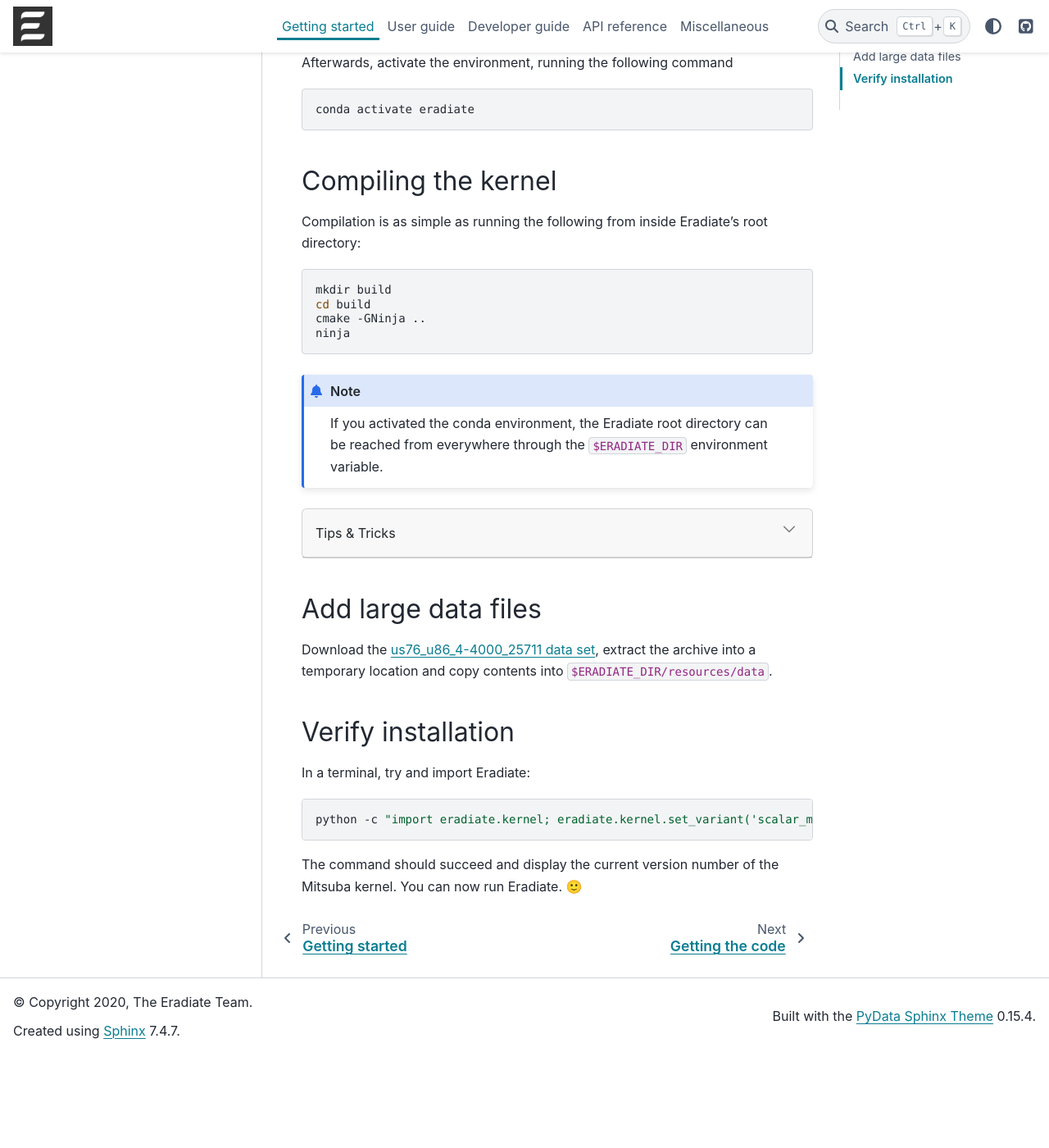
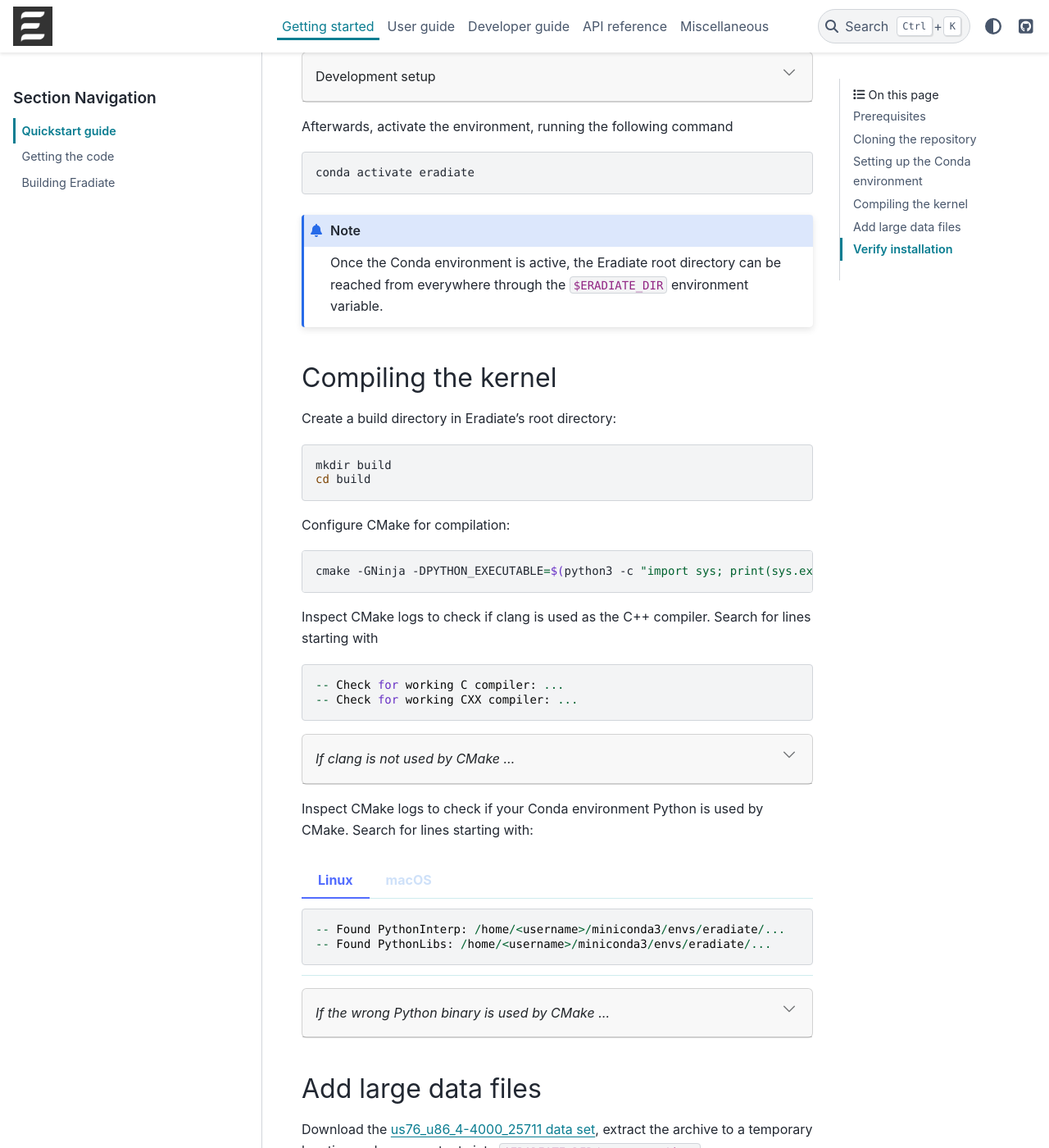
Before and after one commit to eradiate/eradiate, a Sphinx documentation site: the page built from docs/rst/getting_started/quickstart.rst, in a window 1280 px wide and 1400 px high, scrolled down 1635 px. Shown: the whole window at 82% size. Built offline with Sphinx 7.4.7 and the PyData theme 0.15.4, drawn with Linux system fonts in a browser that asks for light colours; pages that are not in the unit, such as notebooks, are missing from menus; before the commit the page ends 2921 px from its top, so only the background shows below that; some of the changed text lies outside the part shown.

Commit message:
Updated quickstart guide

```diff
--- a/docs/rst/getting_started/quickstart.rst
+++ b/docs/rst/getting_started/quickstart.rst
@@ -41,9 +40,9 @@
 
    .. admonition:: Installing packages
 
-      All prerequisites except for conda can be installed through the usual Linux
-      package managers. For example, using the APT package manager, which is used
-      in most Debian based distributions, like Ubuntu:
+      All prerequisites except for conda can be installed through the usual
+      Linux package managers. For example, using the APT package manager, which
+      is used in most Debian-based distributions, like Ubuntu:
 
       .. code-block:: bash
 
@@ -53,8 +52,8 @@
          # Install libraries for image I/O
          sudo apt install -y libpng-dev zlib1g-dev libjpeg-dev
 
-      If your Linux distribution does not include APT, please consult your package
-      manager's repositories for the respective packages.
+      If your Linux distribution does not include APT, please consult your
+      package manager's repositories for the respective packages.
 
 .. tabbed:: macOS
 
@@ -118,77 +120,93 @@
    cd eradiate
    bash resources/envs/conda_create_env.sh -j -a
 
+.. dropdown:: Development setup
+
+   If you are setting up the code for development or want to run the test suite,
+   then the ``-d`` flag will also add dev dependencies to the created Conda
+   environment:
+
+   .. code-block:: bash
+
+      cd eradiate
+      bash resources/envs/conda_create_env.sh -d -j -a
+
 Afterwards, activate the environment, running the following command
 
 .. code-block:: bash
 
    conda activate eradiate
 
+.. admonition:: Note
+
+   Once the Conda environment is active, the Eradiate root directory can be
+   reached from everywhere through the ``$ERADIATE_DIR`` environment variable.
+
 .. _sec-getting_started-quickstart-compiling:
 
 Compiling the kernel
 --------------------
 
-Compilation is as simple as running the following from inside Eradiate's root directory:
+Create a build directory in Eradiate's root directory:
 
 .. code-block:: bash
 
+
    mkdir build
    cd build
-   cmake -GNinja ..
-   ninja
 
-.. admonition:: Note
+Configure CMake for compilation:
 
-   If you activated the conda environment, the Eradiate root directory can be reached from everywhere
-   through the ``$ERADIATE_DIR`` environment variable.
+.. code-block:: bash
 
+   cmake -GNinja -DPYTHON_EXECUTABLE=$(python3 -c "import sys; print(sys.executable)") ..
 
-.. dropdown:: Tips & Tricks
+Inspect CMake logs to check if clang is used as the C++ compiler. Search for
+lines starting with
 
-   Mitsuba compilation can fail due to CMake not accessing the correct Python
-   interpreter and/or C/C++ compiler.
-   In this case, the interpreter and compiler can be specified manually through
-   CMake variables. To determine the path to the python interpreter run the
-   following command in your terminal
+.. code-block::
+
+   -- Check for working C compiler: ...
+   -- Check for working CXX compiler: ...
+
+.. dropdown:: *If clang is not used by CMake ...*
+
+   If clang is not used by CMake (this is very common on Linux systems), you
+   have to explicitly define clang as the default C++ compiler. This can be
+   achieved with the following shell commands:
 
    .. code-block:: bash
 
-      which python
+      export CC=clang
+      export CXX=clang++
 
-   The response should be a path, similar to this:
+   You might want to add these commands to your environment profile loading
+   script.
 
-   .. tabbed:: Linux
+Inspect CMake logs to check if your Conda environment Python is used by CMake.
+Search for lines starting with:
+
+.. tabbed:: Linux
 
       .. code-block::
 
-         /home/<username>/miniconda3/envs/eradiate/bin/python
+         -- Found PythonInterp: /home/<username>/miniconda3/envs/eradiate/...
+         -- Found PythonLibs: /home/<username>/miniconda3/envs/eradiate/...
 
-   .. tabbed:: macOS
+.. tabbed:: macOS
 
-      .. code-block::
+   .. code-block::
 
-         /Users/<username>/miniconda3/envs/eradiate/bin/python
+      -- Found PythonInterp: /Users/<username>/miniconda3/envs/eradiate/...
+      -- Found PythonLibs: /Users/<username>/miniconda3/envs/eradiate/...
 
-   For the C and C++ compilers, run the following commands respectively.
+.. dropdown:: *If the wrong Python binary is used by CMake ...*
+
+   It probably means you have not activated your Conda environment:
 
    .. code-block:: bash
 
-      which clang
-      which clang++
-
-   The python interpreter is passed directly to cmake like this:
-
-   .. code-block:: bash
-
-      cmake -GNinja -D PYHTON_EXECUTABLE=<result of query> ..
-
-   The C and C++ compilers must be defined through environment variables like this:
-
-   .. code-block:: bash
-
-      export CC=<result of query>
-      export CXX=<result of query>
+      conda activate eradiate
 
 .. _sec-getting_started-quickstart-data_files:
 
@@ -196,7 +214,8 @@
 --------------------
 
 Download the `us76_u86_4-4000_25711 data set <https://eradiate.eu/data/spectra-us76_u86_4-4000_25711.zip>`_,
-extract the archive into a temporary location and copy contents into ``$ERADIATE_DIR/resources/data``.
+extract the archive to a temporary location and copy contents into
+``$ERADIATE_DIR/resources/data``.
 
 Verify installation
 -------------------
```
Also changed, not shown: other parts of docs/rst/getting_started/quickstart.rst (+9 -7 lines).
